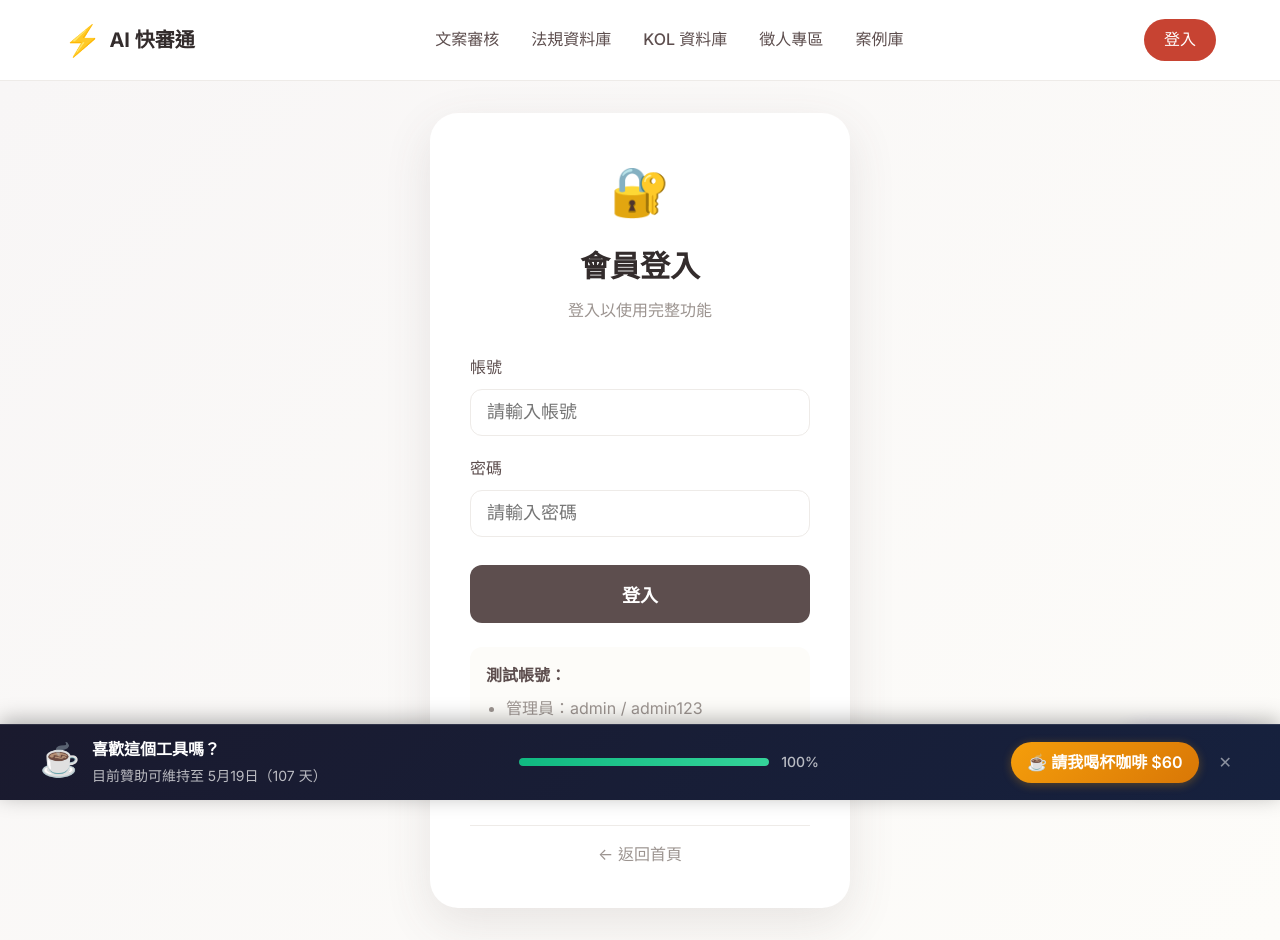
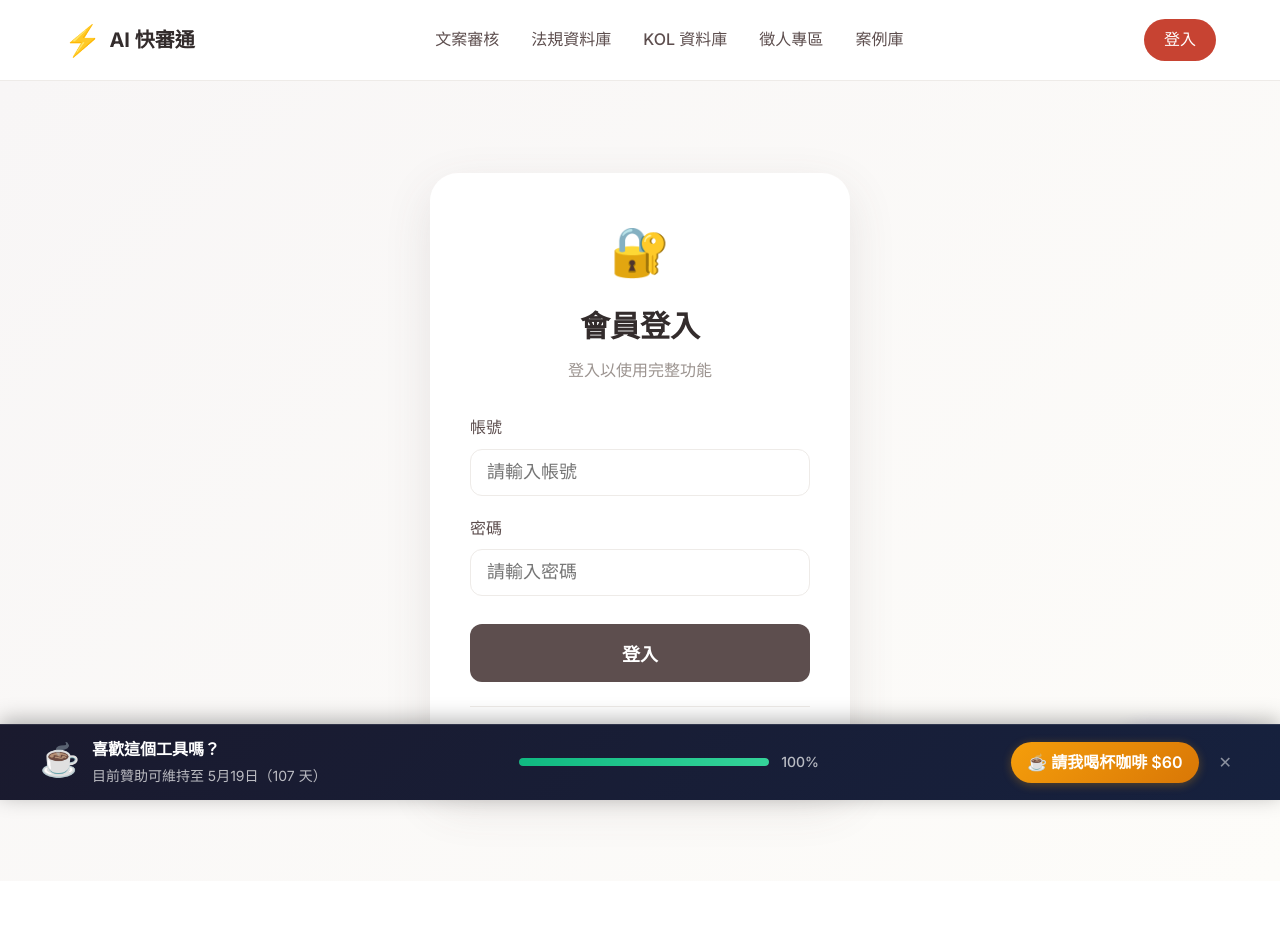
Before and after one commit to Wyatt1982/TaiwanADChecker, a Next.js app: page /auth/login in a window 1280 px wide. After the commit the page ends 881 px from the top, so only its background shows below. Built offline with nearby package versions, Linux system fonts and the light colour scheme.

Commit message:
chore: remove test credentials from login page

```diff
--- a/src/app/auth/login/page.tsx
+++ b/src/app/auth/login/page.tsx
@@ -93,14 +93,7 @@ export default function LoginPage() {
                             </button>
                         </form>
 
-                        <div className={styles.demoHint}>
-                            <p><strong>測試帳號：</strong></p>
-                            <ul>
-                                <li>管理員：admin / admin123</li>
-                                <li>廠商：brand1 / brand123</li>
-                                <li>KOL：kol1 / kol123</li>
-                            </ul>
-                        </div>
+
 
                         <div className={styles.footer}>
                             <Link href="/" className={styles.backLink}>
```
